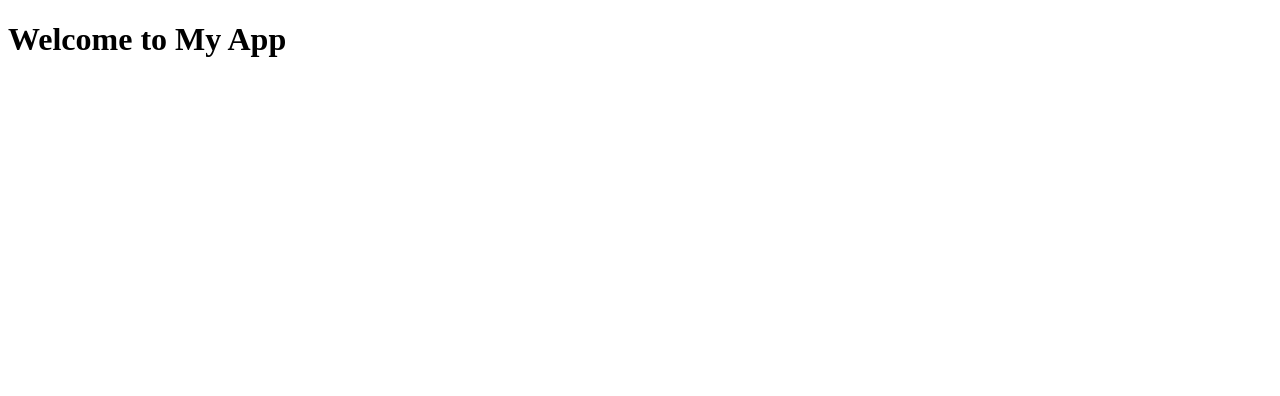
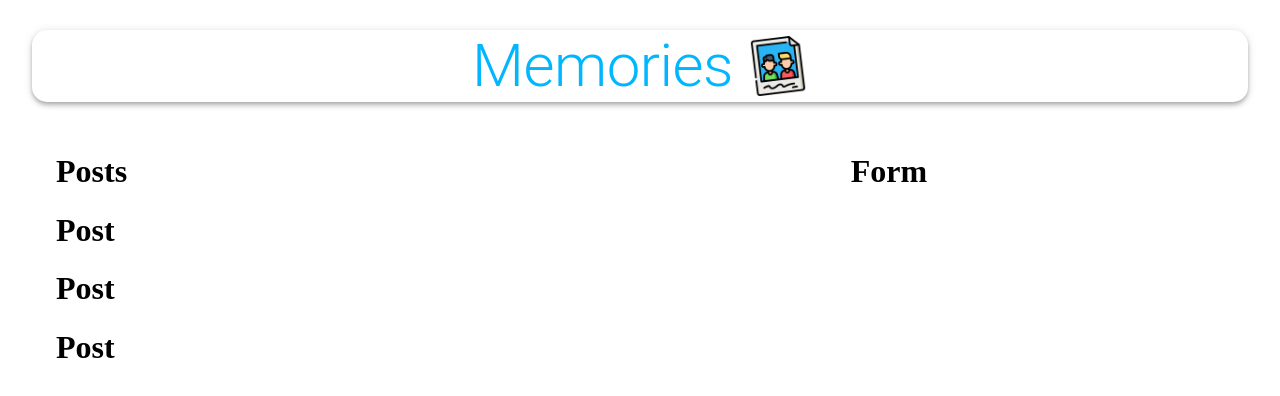
Before and after one commit to MohamedRagab93/memories, a React (Create React App) app in the folder client/: page / in a window 1280 px wide. Shown: the top 396 px of the page. Built offline with nearby package versions, Linux system fonts and the light colour scheme.

Commit message:
style the frontend page

```diff
--- a/client/package.json
+++ b/client/package.json
@@ -3,15 +3,17 @@
   "version": "0.1.0",
   "private": true,
   "dependencies": {
+    "@material-ui/core": "^4.12.4",
+    "@material-ui/icons": "^4.11.3",
     "axios": "^1.18.0",
     "cra-template": "1.3.0",
     "moment": "^2.30.1",
     "react": "^17.0.2",
     "react-dom": "^17.0.2",
     "react-file-base64": "^1.0.3",
+    "react-redux": "^7.2.9",
     "react-scripts": "^5.0.1",
     "redux": "^4.2.1",
-  "react-redux": "^7.2.9",
     "redux-thunk": "^2.4.2"
   },
   "scripts": {
--- a/client/src/App.js
+++ b/client/src/App.js
@@ -1,11 +1,33 @@
 import React from 'react';
+import { Container, AppBar, Typography, Grow, Grid } from '@material-ui/core';
 
+import Posts from './components/Posts/Posts';
+import Form from './components/Form/Form';
+import memories from './images/memories.png';
+import useStyles from './style';
 
 const App = () => {
+    const classes = useStyles();
+
     return (
-        <div>
-            <h1>Welcome to My App</h1>
-        </div>
+        <Container maxWidth="lg">
+            <AppBar className={classes.appBar} position="static" color="inherit">
+            <Typography className={classes.heading} variant="h2" align="center">Memories</Typography>
+            <img className={classes.image} src={memories} alt="Memories" height="60" />
+            </AppBar>
+            <Grow in>
+                <Container>
+                    <Grid container justify="space-between" alignItems="stretch" spacing={3}>
+                        <Grid item xs={12} sm={7}>
+                            <Posts />
+                        </Grid>
+                        <Grid item xs={12} sm={4}>
+                            <Form />
+                        </Grid>
+                    </Grid>
+                </Container>
+            </Grow>
+        </Container>
     )
 }
 
--- /dev/null
+++ b/client/src/components/Form/Form.js
@@ -0,0 +1,11 @@
+import React from 'react';
+
+
+const Form = () => {
+    return (
+        <h1>Form</h1>
+    );
+}
+
+
+export default Form;
--- /dev/null
+++ b/client/src/components/Posts/Post/Post.js
@@ -0,0 +1,11 @@
+import React from 'react';
+
+
+const Post = () => {
+    return (
+        <h1>Post</h1>
+    );
+}
+
+
+export default Post;
--- /dev/null
+++ b/client/src/components/Posts/Posts.js
@@ -0,0 +1,17 @@
+import React from 'react';
+import Post from './Post/Post';
+
+const Posts = () => {
+    return (
+        <>
+
+        <h1>Posts</h1>
+        <Post />
+        <Post />
+        <Post />
+        </>
+    );
+}
+
+
+export default Posts;
--- /dev/null
+++ b/client/src/style.js
@@ -0,0 +1,19 @@
+import { makeStyles } from '@material-ui/core/styles';
+
+
+export default makeStyles(() => ({
+    appBar: {
+    borderRadius: 15,
+    margin: '30px 0',
+    display: 'flex',
+    flexDirection: 'row',
+    justifyContent: 'center',
+    alignItems: 'center',
+  },
+  heading: {
+    color: 'rgba(0,183,255, 1)',
+  },
+  image: {
+    marginLeft: '15px',
+  },
+}))
```
Also changed, not shown: client/src/components/Form/style.js (added), client/src/components/Posts/Post/style.js (added), client/src/components/Posts/style.js (added), client/src/images/memories.png (added), 1 other file (tests, documents, lock files or other folders). Lines whose indentation alone changed are shown as unchanged.
